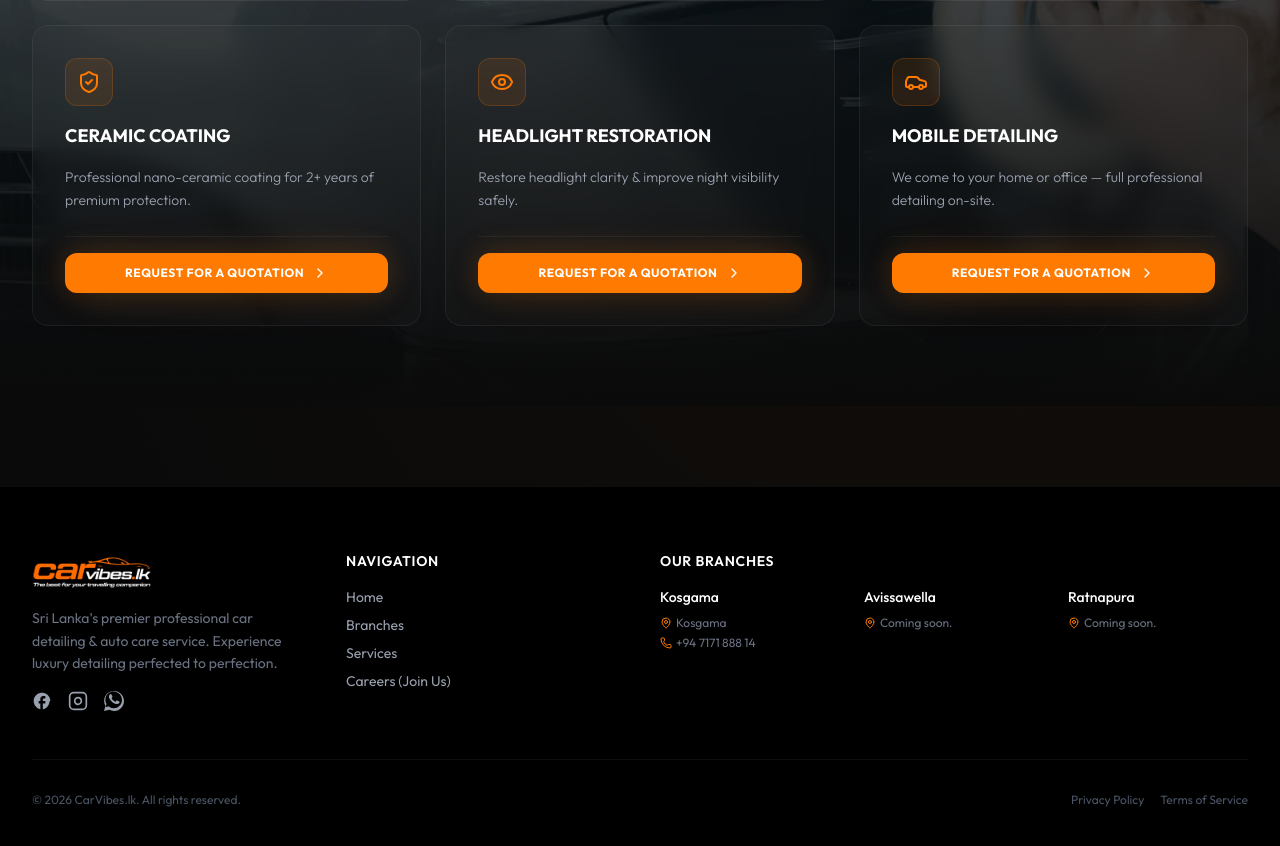
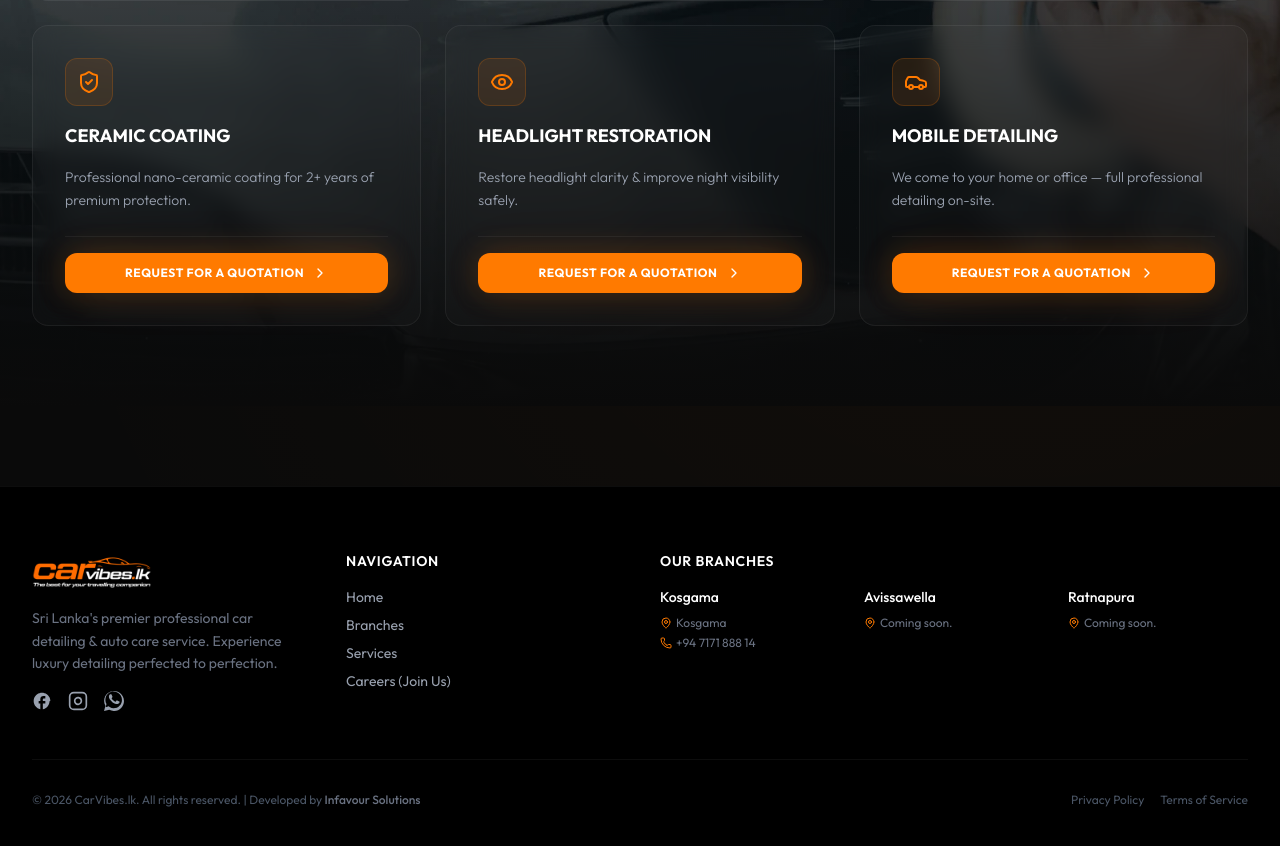
Before and after one commit to Pubudu-Harshana/carvibes_frontend, a Next.js app: page / in a window 1280 px wide. Shown: the part 1844-2690 px from the top of the page. Built offline with nearby package versions, Linux system fonts and the light colour scheme.

Commit message:
Add developed by Infavour Solutions link to Footer

```diff
--- a/src/components/Footer.tsx
+++ b/src/components/Footer.tsx
@@ -106,7 +106,7 @@
 
         <div className="mt-12 border-t border-white/5 pt-8 flex flex-col sm:flex-row items-center justify-between gap-4">
           <p className="text-xs text-gray-600">
-            &copy; {new Date().getFullYear()} CarVibes.lk. All rights reserved.
+            &copy; {new Date().getFullYear()} CarVibes.lk. All rights reserved. | Developed by <a href="https://infavour.tech" target="_blank" rel="noopener noreferrer" className="text-gray-500 hover:text-primary transition-colors font-medium">Infavour Solutions</a>
           </p>
           <div className="flex gap-4 text-xs text-gray-600">
             <Link href="#" className="hover:text-gray-400">Privacy Policy</Link>
```
